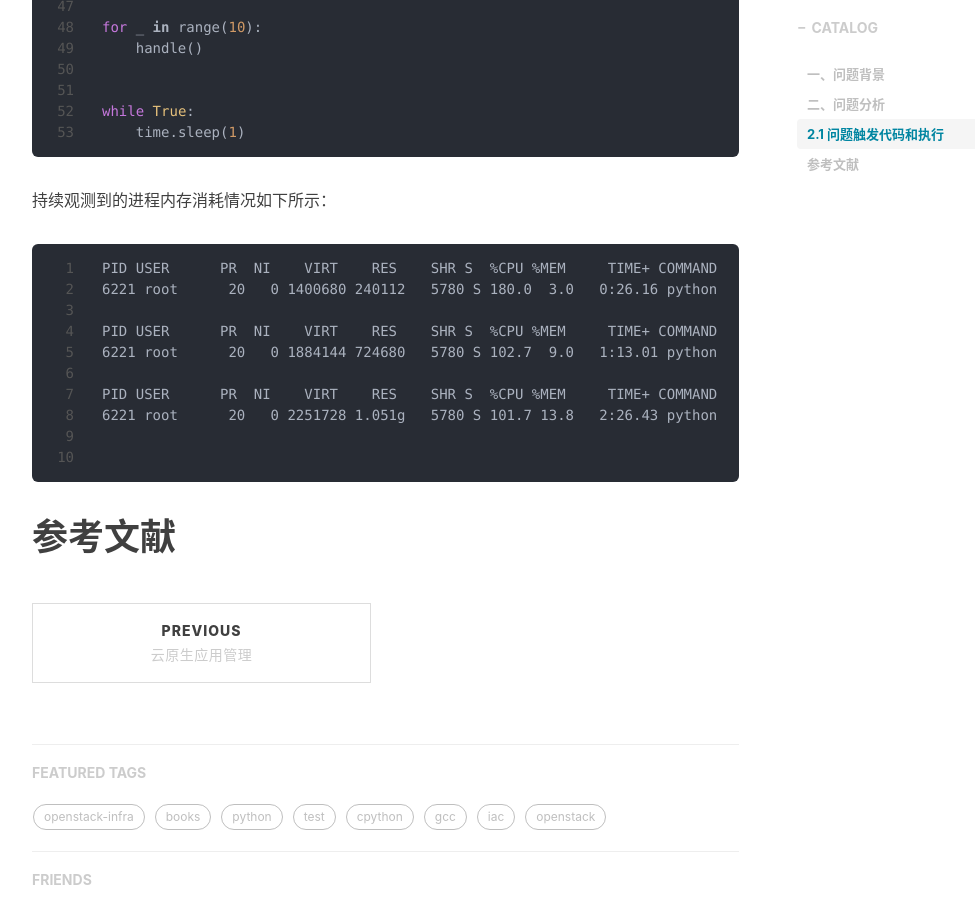
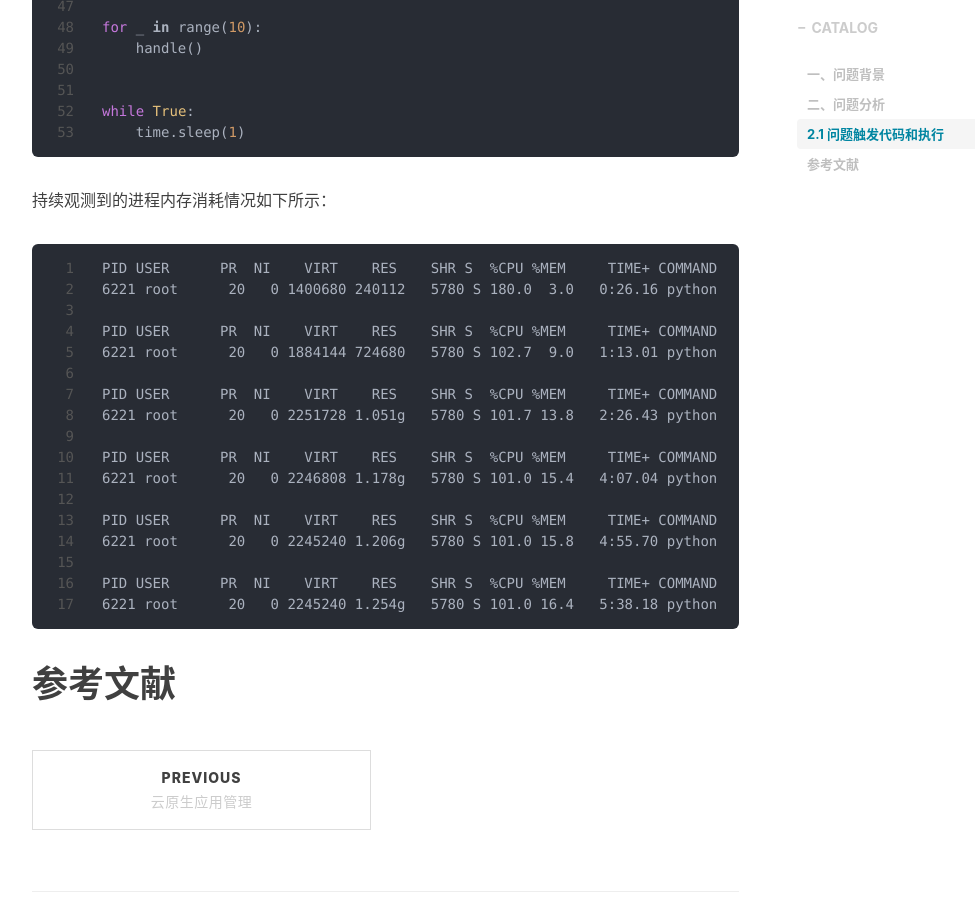
Before and after one commit to shihai1991/shihai1991.github.io, a Jekyll site: the page built from _posts/2022-09-20-multiprocessing-sqlalchemy.md, in a window 1280 px wide and 900 px high, scrolled down 1953 px. Shown: the whole window, without its empty margins (233-1208 px from the left). Built offline with Jekyll 4.4.1, drawn with Linux system fonts in a browser that asks for light colours; nearby versions of some CDN libraries; comment, search, counter and statistics services are not loaded.

Commit message:
Update 2022-09-20-multiprocessing-sqlalchemy.md

````diff
--- a/_posts/2022-09-20-multiprocessing-sqlalchemy.md
+++ b/_posts/2022-09-20-multiprocessing-sqlalchemy.md
@@ -80,6 +80,13 @@ PID USER      PR  NI    VIRT    RES    SHR S  %CPU %MEM     TIME+ COMMAND
 PID USER      PR  NI    VIRT    RES    SHR S  %CPU %MEM     TIME+ COMMAND
 6221 root      20   0 2251728 1.051g   5780 S 101.7 13.8   2:26.43 python
 
+PID USER      PR  NI    VIRT    RES    SHR S  %CPU %MEM     TIME+ COMMAND
+6221 root      20   0 2246808 1.178g   5780 S 101.0 15.4   4:07.04 python
 
+PID USER      PR  NI    VIRT    RES    SHR S  %CPU %MEM     TIME+ COMMAND
+6221 root      20   0 2245240 1.206g   5780 S 101.0 15.8   4:55.70 python
+
+PID USER      PR  NI    VIRT    RES    SHR S  %CPU %MEM     TIME+ COMMAND
+6221 root      20   0 2245240 1.254g   5780 S 101.0 16.4   5:38.18 python
 ```
 # 参考文献
````
